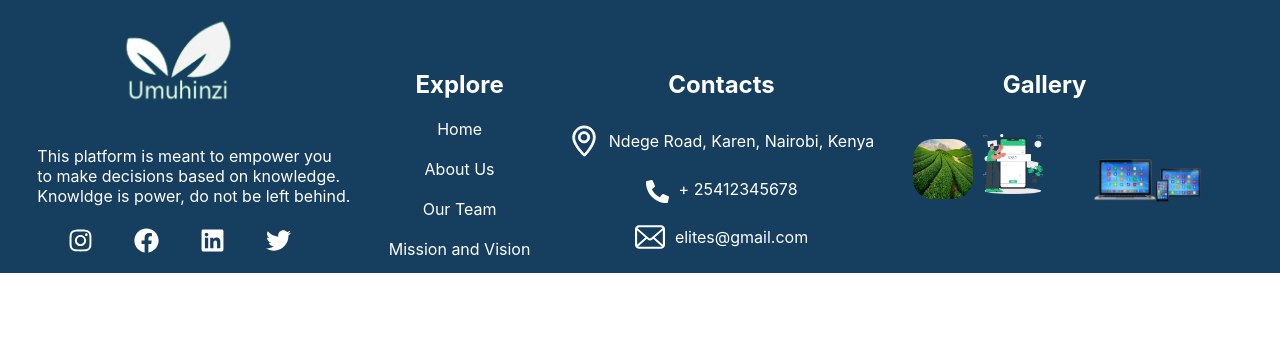
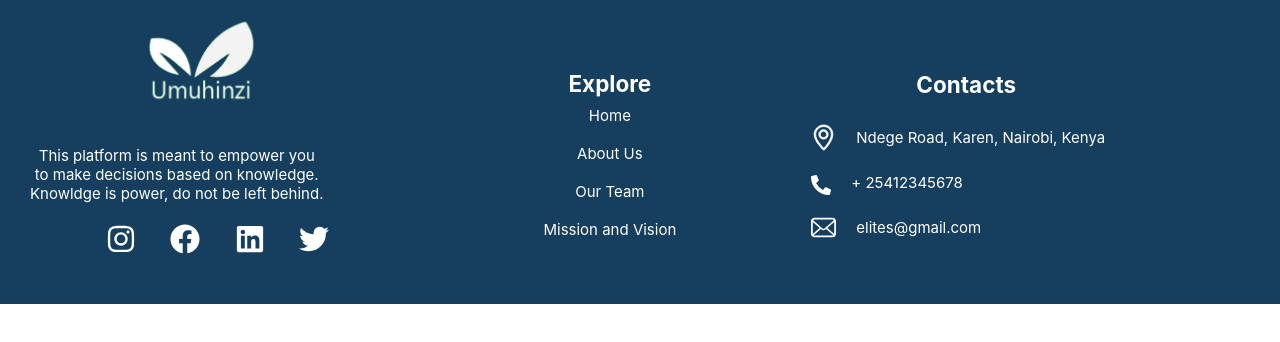
Before and after one commit to akirachix/Elites-Informational, a React (Create React App) app in the folder umuhinzi-react/: page / in a window 1280 px wide. Shown: the top 342 px of the page. Built offline with nearby package versions, Linux system fonts and the light colour scheme.

Commit message:
Add changes

```diff
--- a/umuhinzi-react/src/Footer/index.css
+++ b/umuhinzi-react/src/Footer/index.css
@@ -4,16 +4,16 @@
 }
 
  .pins{
-     width: 30px;
+     width: 25px;
      }
 
   .email{
-     width: 30px;
+     width: 25px;
     }
 
 .umuhinzi{
        width: 150px;
-       margin-left: 100px;
+       margin-left: 90px;
        margin-bottom: 5px;
       }
 
@@ -25,45 +25,24 @@
       display: flex;
       gap: 10%;
       margin-left: 25px;
-      margin-bottom: 20px;
-    }
-
-    .tea_farm{
-      width: 110px;
-      height: 105px;
-      border-radius: 20px;
-      margin-top: 20px;
-   }
-
-    .ussdpic{
-     width: 110px;
-      margin-top: 15px;
-   }
-
-    .laptop{
-      width: 220px;
-      margin-left: 40px;
-    }
-
-    .gallerytext{
-      margin-left: 170px;
-      margin-top: 70px;
-    }
-
-   .pics{
-     display: flex;
-     gap: 10px;
-     margin-right: 40px;
+      margin-bottom: 40px;
     }
 
     .contacts{
       display: flex;
-      gap: 10px;
+      gap: 20px;
       margin-top: -4px;
+
    }
 
+   .contactheading{
+      margin-top: 80px;
+   }
+
+
 .contactstext{
-      margin-top: 50px;
+      padding-left: 100px;
+      margin-left: 80px;
    }
 
    .exploretext{
@@ -71,7 +50,7 @@
    }
 
    .phonepin{
-         font-size: 23px;
+         font-size: 20px;
          margin-top: 17px;
    }
 
@@ -79,19 +58,14 @@
       margin-top: 4px;
    }
 
-   .footer{
-      justify-content: center;
+    .first{
       background-color: #163E5F;
       display: flex;
-      gap: 8%;
       color: white;
       list-style-type: none;
-      font-size: 18px;
-     }
+      font-size: 15px;
+      padding-right: 80px;
 
-     .socialmedia{
-      font-size: 15px;
-      margin-bottom: 10px ;
       }
 
    .logos{
@@ -99,368 +73,425 @@
     display: flex;
     margin-right: 0px;
    }
+   .footer{
+      padding-right: 10%;
+   }
+   .explore{
+      padding-right: 5px;
+      margin-top: 80px;
+   }
 
+   @media screen and (min-width:280px) and (max-width:360px){
+      .first{
+         background-color: #163E5F;
+         flex-direction: column;
+         color: white;
+         list-style-type: none;
+         font-size: 20px;
+         padding-right: 80px;
+         width: 329px;
 
-   @media screen and (max-width:912px){
-      .footer{
-         flex-direction: column;
 
          }
 
-      .contacts{
-       justify-content: center;
+            .umuhinzi{
+               margin-left: 130px;
             }
 
-      .contactstext{
+            .explore{
                text-align: center;
+               margin-left: 100px;
+               margin-top: -0px;
             }
 
-      .explorecontent{
-        text-align: center;
-      }
-
-      .exploretext{
-         text-align: center;
-      }
-
-      .content{
-         text-align: center;
-
-      }
-      .pics{
-         display: flex;
-         gap: 10px;
-         margin-left: 190px;
-       }
-
+            .explorecontent, .exploretext{
+               margin-top: -10px;
             }
 
 
 
- @media screen and (width:412px){
-   .footer{
-      flex-direction: column;
-      width: auto;
-      font-size: 15px;
-   }
-   .content{
-      margin-left: 5px;
-      /* justify-content: center; */
+            .contactstext{
+               white-space: nowrap;
+               margin-top: -9px;
             }
 
-   .umuhinzi{
-      margin-left: 90px;
-      width: 100px;
-   }
-
-   .explorecontent, .exploretext{
-      text-align: center;
-   }
-
-   .contactstext{
-      text-align: center;
-   }
-
-   .gallerytext{
-        margin-left: 150px;
-   }
-
-   .contacts{
-
-     justify-content: center;
-
-   }
-
-   .pics{
-      flex-direction: column;
-      text-align: center;
-   }
-
-   .icons{
-      font-size: 20px;
-      margin-right: -28px;
-
-   }
-}
-
-
-@media screen and (min-width:280px) and (max-width:667px){
-   .footer{
-      flex-direction: column;
-      font-size: smaller;
-      width:auto;
-
-   }
-
-   .icons{
-      font-size: 20px;
-         margin-right: 28px;
-         /* margin: -28px; */
-   }
-
-   .pics{
-            flex-direction: column;
-            text-align: center;
-         }
-         .tea_farm , .ussdpic{
-            margin-left: -150px;
-
-
-         }
-         .laptop{
-            margin-left: -150px;
+            .contactheading{
+               margin-left: -30px;
             }
 
             .contacts{
                margin-left: -150px;
             }
 
-         .email, .phonepin, .pins{
-            margin-left: 150px;
-         }
-         .contactstext{
-            margin-top: 15px;
+            .content{
+               text-align: center;
+               margin-left: 20px;
+               white-space: nowrap;
             }
 
-   .exploretext{
-      text-align: center;
-      margin-right: 40px;
-      margin-top: 40px;
-   }
-   .explore{
-      margin-left: 20px;
+            .icons{
+               font-size: 30px;
             }
 
-   .explorecontent{
+            .socialmedia{
+               margin-left: 100px;
+            }
+
+   }
+
+
+   @media screen and (min-width:361px) and (max-width:480px){
+      .first{
+         background-color: #163E5F;
+         flex-direction: column;
+         color: white;
+         list-style-type: none;
+         font-size: 15px;
+         padding-right: 80px;
+
+
+         }
+
+         .umuhinzi{
+            margin-left: 50%;
+         }
+
+         .explore{
             text-align: center;
-      margin-right: 40px;
+            margin-left: 100px;
+            margin-top: -0px;
+         }
+
+         .explorecontent, .exploretext{
+            margin-top: -10px;
          }
 
 
 
+         .contactstext{
+            white-space: nowrap;
+            margin-top: -9px;
+         }
+
+         .contactheading{
+            margin-left: -10px;
+         }
+
+         .contacts{
+            margin-left: -100px;
+         }
+
          .content{
             text-align: center;
-      margin-left: 0px;
+            margin-left: 60px;
+            white-space: nowrap;
          }
-   .gallerytext{
-      margin-left: 150px;
-      margin-top: 40px;
+
+         .icons{
+            font-size: 30px;
+         }
+
+         .socialmedia{
+            margin-left: 100px;
+         }
+
+
+
+   }
+
+
+   @media screen and (min-width:481px) and (max-width:680px){
+      .first{
+         background-color: #163E5F;
+         flex-direction: column;
+         color: white;
+         list-style-type: none;
+         font-size: 15px;
+         padding-right: 80px;
+         width: 459px;
+         }
+
+
+
+            .umuhinzi{
+               margin-left: 130px;
+            }
+
+            .explore{
+               text-align: center;
+               margin-left: 100px;
+            }
+
+            .explorecontent, .exploretext{
+               margin-top: -20px;
+            }
+
+
+
+            .contactstext{
+               white-space: nowrap;
+               margin-top: -9px;
+            }
+
+            .contactheading{
+               margin-left: 55px;
+            }
+
+            .contacts{
+               margin-left: -50px;
+            }
+
+            .content{
+               text-align: center;
+               margin-left: 30px;
+               white-space: nowrap;
+            }
+
+            .icons{
+               font-size: 30px;
+            }
+
+            .socialmedia{
+               margin-left: 100px;
+            }
+   }
+
+   @media screen and (min-width:681px) and (max-width:880px){
+      .first{
+         background-color: #163E5F;
+         flex-direction: column;
+         color: white;
+         list-style-type: none;
+         font-size: 15px;
+         padding-right: 80px;
+         width: 376px;
+
+         }
+
+            .umuhinzi{
+               margin-left: 130px;
+            }
+
+            .explore{
+               text-align: center;
+               margin-left: 100px;
+            }
+
+            .explorecontent, .exploretext{
+               margin-top: -10px;
+            }
+
+
+
+            .contactstext{
+               white-space: nowrap;
+               margin-top: -9px;
+            }
+
+            .contactheading{
+               margin-left: 55px;
+            }
+
+            .contacts{
+               margin-left: -50px;
+            }
+
+            .content{
+               text-align: center;
+               margin-left: 30px;
+               white-space: nowrap;
+            }
+
+            .icons{
+               font-size: 30px;
+            }
+
+            .socialmedia{
+               margin-left: 100px;
             }
 
    }
 
- @media screen and (width:412px){
-   .footer{
+   @media screen and (min-width:881px) and (max-width:1020px){
+      .first{
+         background-color: #163E5F;
          flex-direction: column;
-      width: auto;
-      font-size: 15px;
-   }
-   .content{
-      margin-left: 5px;
-      /* justify-content: center; */
+         color: white;
+         list-style-type: none;
+         font-size: 40px;
+         padding-right: 80px;
+
          }
 
             .umuhinzi{
-      margin-left: 90px;
-      width: 100px;
+               margin-left: 300px;
+               width: 200px;
+            }
+
+            .explore{
+               text-align: center;
+               margin-left: 100px;
+               margin-top: -0px;
             }
 
             .explorecontent, .exploretext{
-      text-align: center;
+               margin-top: -10px;
             }
 
+
+
             .contactstext{
-      text-align: center;
+               white-space: nowrap;
+               margin-top: -9px;
             }
 
-   .gallerytext{
-        margin-left: 150px;
+            .contactheading{
+               margin-left: 130px;
             }
 
             .contacts{
+               margin-left: -70px;
+            }
 
-     justify-content: center;
+            .content{
+               text-align: center;
+               margin-left: 70px;
+               white-space: nowrap;
+            }
+
+            .icons{
+               font-size: 50px;
+            }
+
+            .socialmedia{
+               margin-left: 200px;
+            }
+
+            .phonepin{
+               font-size: 40px;
+               margin-top: 30px;
+            }
+
+            .email{
+               width: 50px;
+            }
+
+            .pins{
+               width: 50px;
+            }
 
    }
 
-   .pics{
-      flex-direction: column;
-      text-align: center;
-   }
+ @media screen and (min-width:1021px) and (max-width:1250px){
+      .first{
+         background-color: #163E5F;
+         display: flex;
+         color: white;
+         list-style-type: none;
+         font-size: 15px;
+         padding-right: 80px;
 
-   .icons{
-      font-size: 20px;
-      margin-right: -28px;
 
          }
 
 
+            .umuhinzi{
+               margin-left: 130px;
             }
 
-@media screen and (min-width:1024px) and (max-width:1280px){
-    /* .footer{
-      display: flex;
-      font-size: 15px;
-      width: auto;
-   }  */
+            .explore{
+               text-align: center;
+               margin-left: 100px;
+            }
 
-   .footer{
-      justify-content: center;
-      background-color: #163E5F;
-      display: flex;
-      gap: 3%;
-      color: white;
-      list-style-type: none;
-      font-size: 16px;
+            .explorecontent, .exploretext{
+               margin-top: -10px;
+            }
+
+
+
+            .contactstext{
+               white-space: nowrap;
+               margin-top: -9px;
+            }
+
+            .contactheading{
+               margin-left: 55px;
+            }
+
+            .contacts{
+               margin-left: -50px;
             }
 
             .content{
-      justify-content: center;
+               text-align: center;
+               margin-left: 30px;
+               white-space: nowrap;
             }
 
+            .icons{
+               font-size: 30px;
+            }
+
+            .socialmedia{
+               margin-left: 100px;
+            }
+
+   }
+
+ @media screen and (min-width:1251px) and (max-width:1500px){
+      .first{
+         background-color: #163E5F;
+         display: flex;
+         color: white;
+         list-style-type: none;
+         font-size: 15px;
+         padding-right: 80px;
+
+         }
+
+
+
+
             .umuhinzi{
-      margin-left: 70px;
+               margin-left: 130px;
+            }
+
+            .explore{
+               text-align: center;
+               margin-left: 100px;
             }
 
             .explorecontent, .exploretext{
-      text-align: center;
+               margin-top: -10px;
             }
 
+
+
             .contactstext{
-      text-align: center;
+               white-space: nowrap;
+               margin-top: -9px;
             }
 
-   .gallerytext{
-        margin-left: 90px;
+            .contactheading{
+               margin-left: 55px;
             }
 
             .contacts{
-
-     justify-content: center;
-
+               margin-left: -50px;
             }
 
-   .pics{
-      display: flex;
+            .content{
                text-align: center;
+               margin-left: 30px;
+               white-space: nowrap;
             }
 
             .icons{
-      font-size: 25px;
-   }
-
-   .ussdpic, .tea_farm{
-     width: 60px;
-     height: 60px;
-   }
-
-   .laptop{
-      width: 110px;
-      margin-top: 20px;
-   }
-}
-
-@media screen and (width:1024px) {
-   /* .footer{
-     display: flex;
-     font-size: 15px;
-     width: auto;
-  }  */
-
-  .footer{
-     justify-content: center;
-     background-color: #163E5F;
-     display: flex;
-     gap: 0;
-     color: white;
-     list-style-type: none;
-     font-size: 14px;
-    }
-
-  .content{
-     justify-content: center;
-     margin-left: 20px;
-     margin-top: -2px;
-  }
-
-  .umuhinzi{
-     margin-left: 70px;
-  }
-
-  .explorecontent, .exploretext{
-     text-align: center;
-  }
-
-  .contactstext{
-     text-align: center;
-  }
-
-  .gallerytext{
-       margin-left: 90px;
-  }
-
-  .contacts{
-
-    justify-content: center;
-
-  }
-
-  .pics{
-     display: flex;
-     text-align: center;
-  }
-
-  .icons{
-     font-size: 20px;
-  }
-
-  .ussdpic, .tea_farm{
-    width: 60px;
-    height: 60px;
-  }
-
-  .laptop{
-     width: 110px;
-     margin-top: 20px;
-  }
-}
-@media screen and (min-width:700px) and (max-width:914px){
-      .umuhinzi{
-         margin-left: 270px;
-         width: 200px;
-         height: 200px;
-      }
-
-      .footer{
                font-size: 30px;
             }
 
-      .gallerytext{
-         margin-left: 340px;
-      }
-
-      .pics{
-         margin-left: 80px;
-      }
-
             .socialmedia{
-         margin-left: 110px;
-      }
-
-      .icons{
-         margin-left: 40px;
-      }
-
-
-}
-
-@media screen and(min-width:540px) and (max-width:720px){
-   .umuhinzi{
-      text-align: center;
-
-   }
-
-   .footer{
-      font-size: 18px;
+               margin-left: 100px;
             }
    }
--- a/umuhinzi-react/src/Footer/index.js
+++ b/umuhinzi-react/src/Footer/index.js
@@ -2,9 +2,6 @@ import './index.css';
 import umuhinzilogo from '../Images/umuhinziicon.png'
 import location from '../Images/location.svg';
 import email from '../Images/email.svg';
-import teafarm from '../Images/tea_farm.jpg';
-import ussd from '../Images/ussd-illustrations.png';
-import laptops from '../Images/laptops.png';
 import { FaFacebook, FaInstagram, FaLinkedin, FaPhoneAlt, FaTwitter } from 'react-icons/fa';
 
 
@@ -12,8 +9,8 @@ import { FaFacebook, FaInstagram, FaLinkedin, FaPhoneAlt, FaTwitter } from 'reac
 
 const Footer = ()=>{
     return(
-       <div className="footer">
-         <div className="first">
+       <div className="first">
+         <div className="footer">
 
 
          <div className="text">
@@ -74,25 +71,6 @@ const Footer = ()=>{
 
          </div>
 
-         <div>
-            <h2 className="gallerytext">Gallery</h2>
-       <div className="pics">
-         <div>
-         <img src={teafarm} alt="" className="tea_farm"/>
-         </div>
-
-     <div>
-     <img src={ussd} alt="" className="ussdpic"/>
-     </div>
-
-     <div>
-     <img src={laptops} alt=""className="laptop"/>
-     </div>
-
-         </div>
-
-
-         </div>
 
 
        </div>
```
Lines whose indentation alone changed are shown as unchanged.
